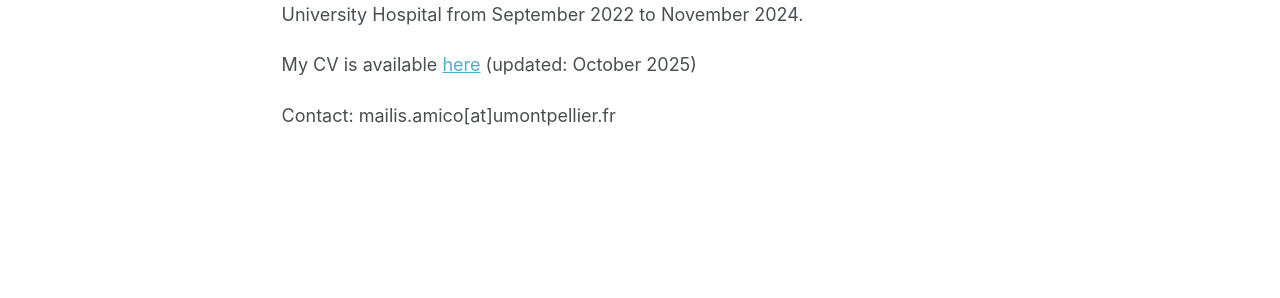
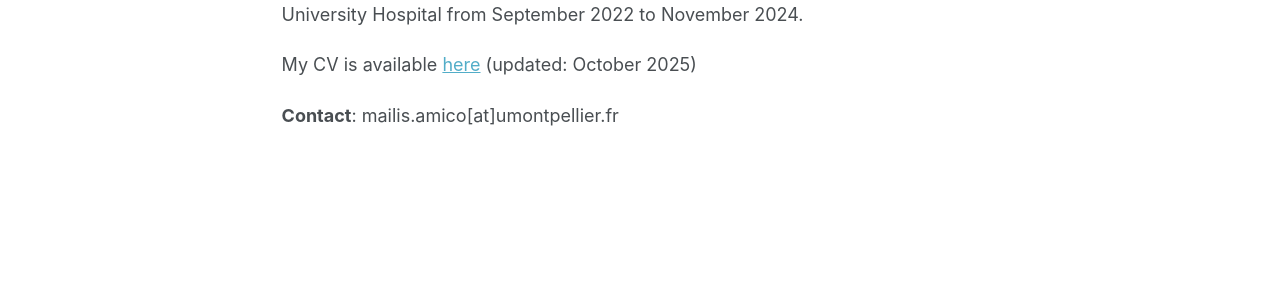
Before and after one commit to maamico/maamico.github.io, a Jekyll site: the page built from _pages/about.md, in a window 1280 px wide and 1002 px high. Shown: the part 469-767 px from the top of the window. Built offline with Jekyll 4.4.1, drawn with Linux system fonts in a browser that asks for light colours; some web fonts are replaced; a script that is not in the unit is left out; part of the change alters nothing that is shown.

```diff
--- a/_pages/about.md
+++ b/_pages/about.md
@@ -14,4 +14,4 @@ Before joining the University of Montpellier, I worked as biostastistician at th
 
 My CV is available [here](/files/cv.pdf) (updated: October 2025)
 
-Contact: mailis.amico[at]umontpellier.fr
+**Contact**: mailis.amico[at]umontpellier.fr
```
